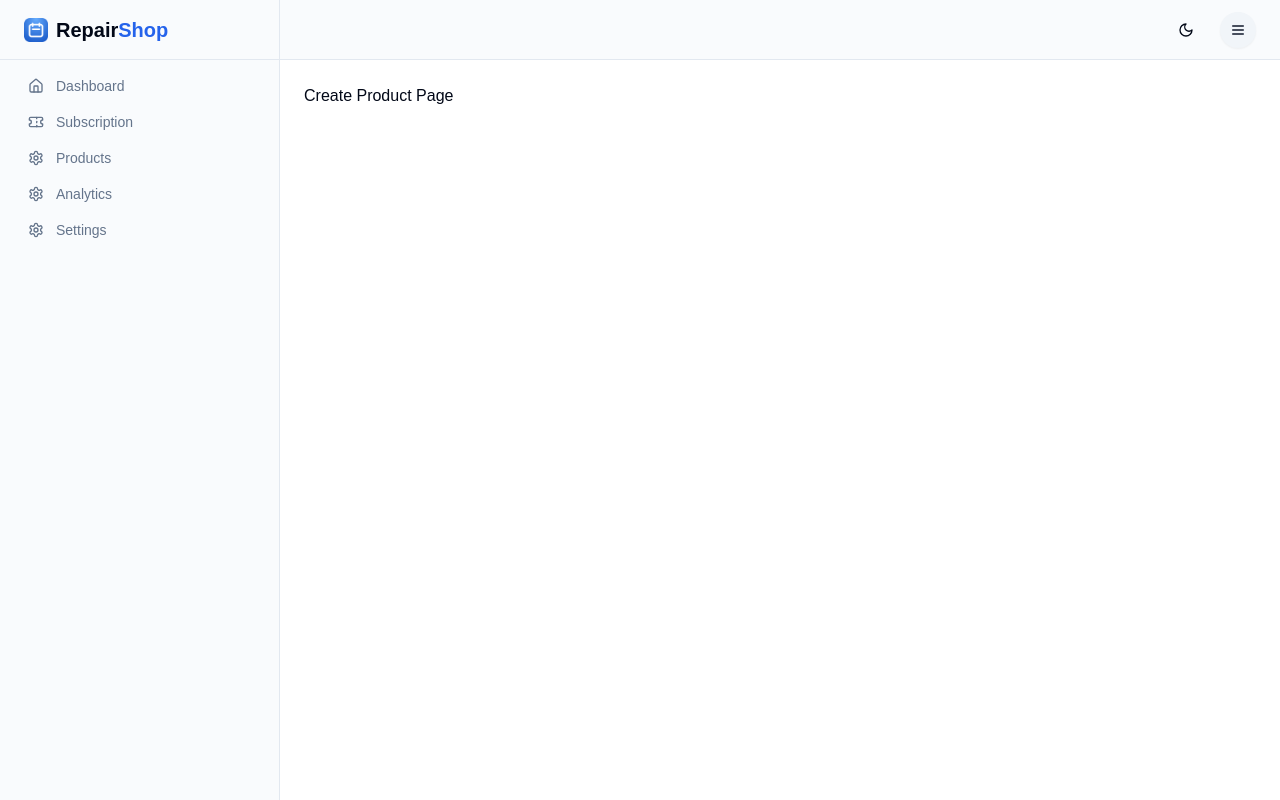
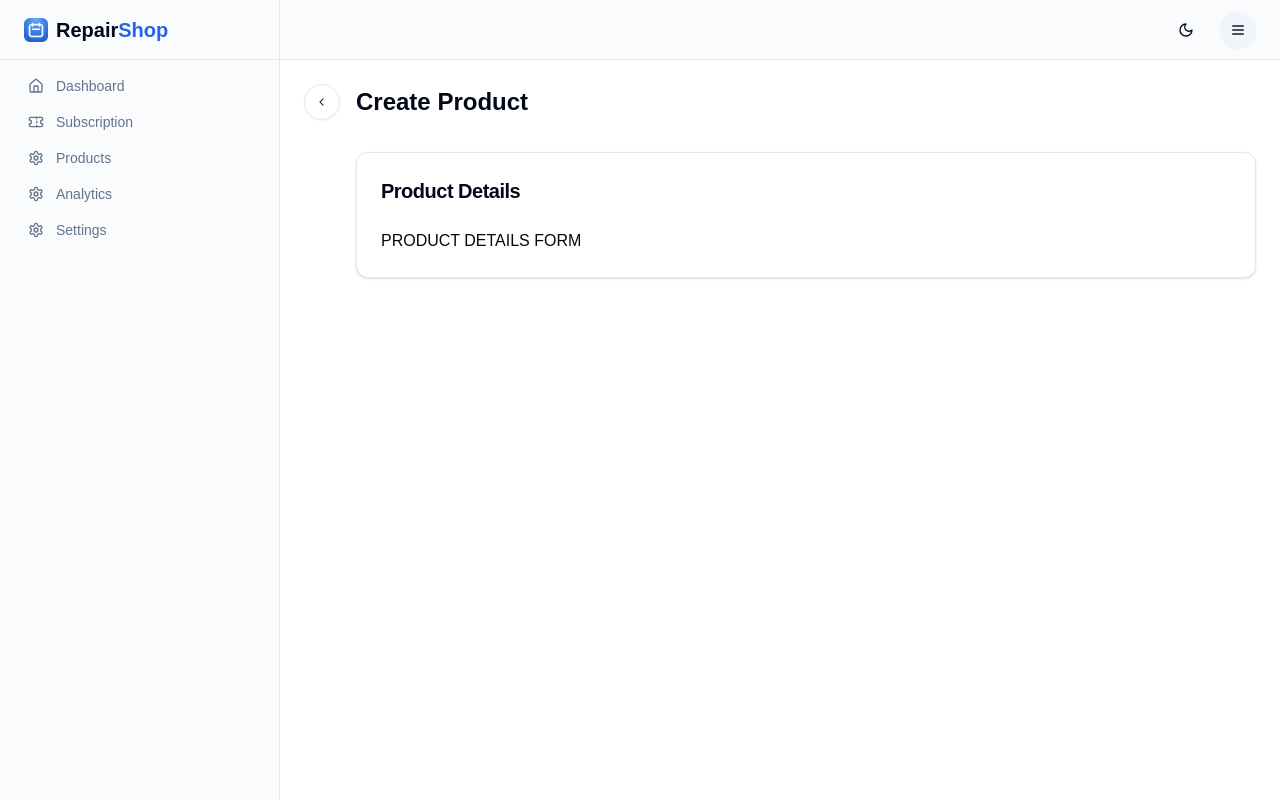
Before and after one commit to NeilRow56/parity2, a Next.js app: page /products/newProduct in a window 1280 px wide. Built offline with nearby package versions, Linux system fonts and the light colour scheme; no server answers.

Commit message:
Added PageWithBackButton component to newProduct page

```diff
--- a/src/app/(admin)/products/newProduct/page.tsx
+++ b/src/app/(admin)/products/newProduct/page.tsx
@@ -1,7 +1,26 @@
+import { Card, CardContent, CardHeader, CardTitle } from "@/components/ui/card"
+
+import { PageWithBackButton } from '@/components/dashboard/PagewithBackButton'
 import React from 'react'
 
 export default function CreateProductPage() {
   return (
-    <div>Create Product Page</div>
+    <div>
+     <PageWithBackButton
+      pageTitle="Create Product"
+      backButtonHref="/products"
+    >
+
+        <Card>
+          <CardHeader>
+            <CardTitle className="text-xl">Product Details</CardTitle>
+          </CardHeader>
+          <CardContent>
+           PRODUCT DETAILS FORM
+          </CardContent>
+        </Card>
+
+    </PageWithBackButton>
+    </div>
   )
 }
--- /dev/null
+++ b/src/components/dashboard/PagewithBackButton.tsx
@@ -0,0 +1,27 @@
+import { Button } from "@/components/ui/button"
+import { CaretLeftIcon } from "@radix-ui/react-icons"
+import Link from "next/link"
+import { ReactNode } from "react"
+
+export function PageWithBackButton({
+  backButtonHref,
+  pageTitle,
+  children,
+}: {
+  backButtonHref: string
+  pageTitle: string
+  children: ReactNode
+}) {
+  return (
+    <div className="grid grid-cols-[auto,1fr] gap-x-4 gap-y-8">
+      <Button size="icon" variant="outline" className="rounded-full" asChild>
+        <Link href={backButtonHref}>
+          <div className="sr-only">Back</div>
+          <CaretLeftIcon className="size-8" />
+        </Link>
+      </Button>
+      <h1 className="text-2xl font-semibold self-center">{pageTitle}</h1>
+      <div className="col-start-2">{children}</div>
+    </div>
+  )
+}
```
